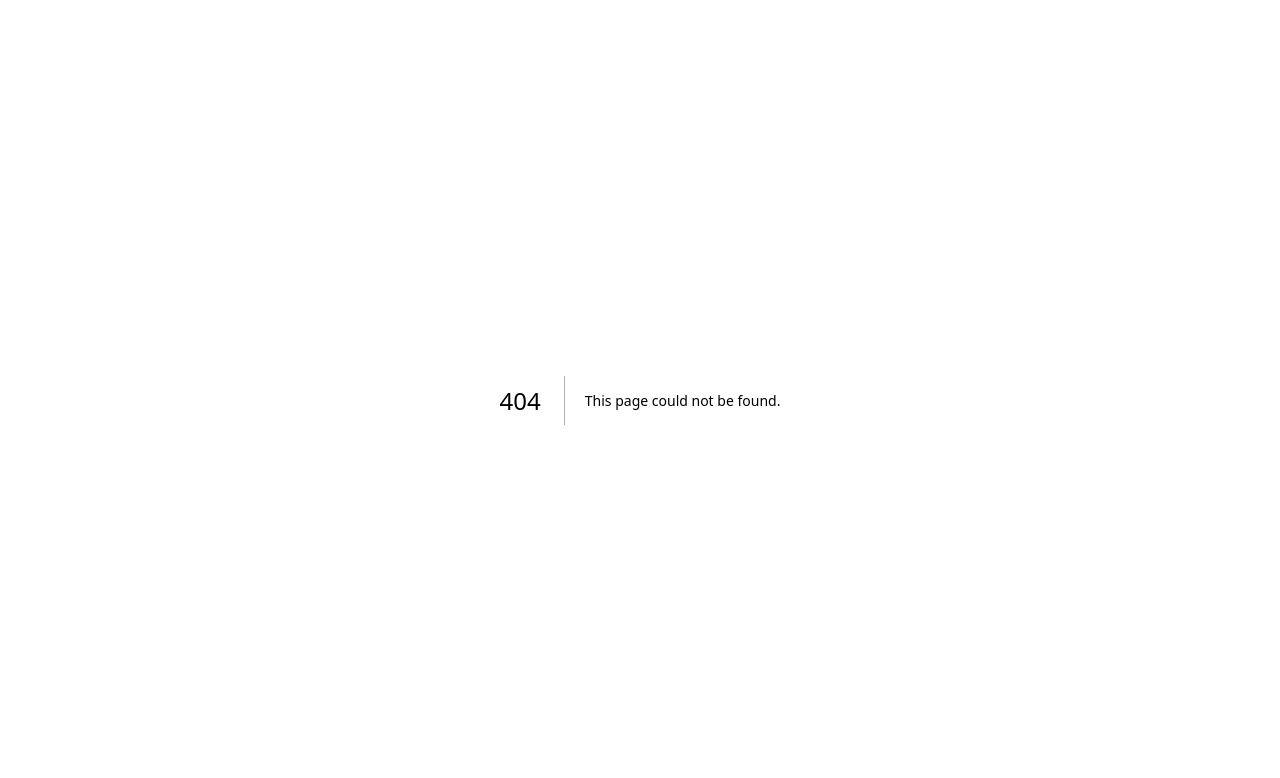
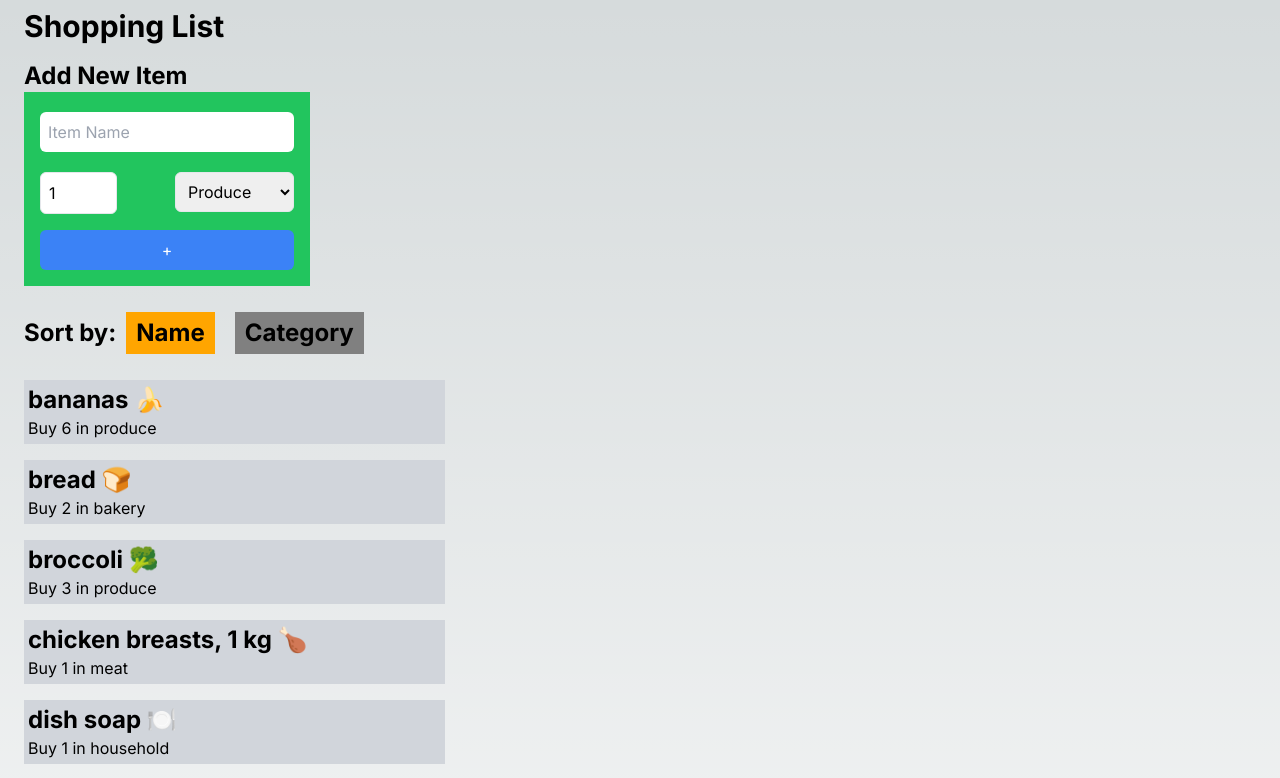
Before and after one commit to robelchane/cprg306-assignments, a Next.js app: page /week-6 in a window 1280 px wide. Before the commit this address had no page. Shown: the top 778 px of the page. Built offline with nearby package versions, Linux system fonts and the light colour scheme.

Commit message:
Week-6 Done

```diff
--- a/app/page.js
+++ b/app/page.js
@@ -8,6 +8,7 @@ export default function page(){
       <p><Link href="week-3">Week 3 Assignment</Link></p>
       <p><Link href="week-4">Week 4 Assignment</Link></p>
       <p><Link href="week-5">Week 5 Assignment</Link></p>
+      <p><Link href="week-6">Week 6 Assignment</Link></p>
     </div>
 
     </main>
--- /dev/null
+++ b/app/week-6/item-list.js
@@ -0,0 +1,62 @@
+"use client";
+import { useState } from 'react';
+import Item from './item';
+
+export default function ItemList({ items }) {
+  const [sortBy, setSortBy] = useState('name');
+  const [groupByCategory, setGroupByCategory] = useState(false);
+
+  // Sorting function
+  const sortItems = () => {
+    let sortedItems = [...items];
+
+    if (!groupByCategory) {
+      sortedItems.sort((a, b) => {
+        if (sortBy === 'name') {
+          return a.name.localeCompare(b.name);
+        } else if (sortBy === 'category') {
+          return a.category.localeCompare(b.category);
+        }
+      });
+    }
+
+    return sortedItems;
+  };
+
+  // Event handlers for sorting buttons
+  const handleSortByName = () => {
+    setSortBy('name');
+    setGroupByCategory(false);
+  };
+
+  const handleSortByCategory = () => {
+    setSortBy('category');
+    setGroupByCategory(false);
+  };
+
+  return (
+    <main>
+      <div className="text-2xl font-bold m-4">
+        Sort by:
+        {/* Sorting buttons */}
+        <button
+          onClick={handleSortByName}
+          style={{ background: sortBy === 'name' ? 'orange' : 'gray', margin: '10px', padding: '5px 10px'}}
+        >
+          Name
+        </button>
+        <button
+          onClick={handleSortByCategory}
+          style={{ background: sortBy === 'category' ? 'orange' : 'gray', margin: '10px', padding: '5px 10px' }}
+        >
+          Category
+        </button>
+      </div>
+      <div>
+        {sortItems().map((item) => (
+          <Item key={item.id} {...item} />
+        ))}
+      </div>
+    </main>
+  );
+}
--- /dev/null
+++ b/app/week-6/item.js
@@ -0,0 +1,9 @@
+export default function item(props){
+    return(
+        <div className="ml-4 mb-4 bg-gray-300 p-1 w-1/3">
+            <p className="text-2xl font-bold">{props.name}</p>
+            <p>Buy {props.quantity} in {props.category}</p>
+
+        </div>
+        );
+}
--- /dev/null
+++ b/app/week-6/item.json
@@ -0,0 +1,74 @@
+[
+    {
+      "id": "1h2GJKH12gkHG31h1H",
+      "name": "milk, 4 L 🥛",
+      "quantity": 1,
+      "category": "dairy"
+    },
+    {
+      "id": "2KJH3k2j3H1k2J3K1H",
+      "name": "bread 🍞",
+      "quantity": 2,
+      "category": "bakery"
+    },
+    {
+      "id": "3h2KJH3k2j3H1k2J3",
+      "name": "eggs, dozen 🥚",
+      "quantity": 2,
+      "category": "dairy"
+    },
+    {
+      "id": "4k2J3K1H2GJKH12gk",
+      "name": "bananas 🍌",
+      "quantity": 6,
+      "category": "produce"
+    },
+    {
+      "id": "5H1h1H2KJH3k2j3H",
+      "name": "broccoli 🥦",
+      "quantity": 3,
+      "category": "produce"
+    },
+    {
+      "id": "6H1k2J3K1H2GJKH1",
+      "name": "chicken breasts, 1 kg 🍗",
+      "quantity": 1,
+      "category": "meat"
+    },
+    {
+      "id": "7gkHG31h1H2KJH3k",
+      "name": "pasta sauce 🍝",
+      "quantity": 3,
+      "category": "canned goods"
+    },
+    {
+      "id": "8j3H1k2J3K1H2GJK",
+      "name": "spaghetti, 454 g 🍝",
+      "quantity": 2,
+      "category": "dry goods"
+    },
+    {
+      "id": "9H12gkHG31h1H2KJ",
+      "name": "toilet paper, 12 pack 🧻",
+      "quantity": 1,
+      "category": "household"
+    },
+    {
+      "id": "10H3k2j3H1k2J3K1",
+      "name": "paper towels, 6 pack",
+      "quantity": 1,
+      "category": "household"
+    },
+    {
+      "id": "11k2J3K1H2GJKH12",
+      "name": "dish soap 🍽️",
+      "quantity": 1,
+      "category": "household"
+    },
+    {
+      "id": "12GJKH12gkHG31h1",
+      "name": "hand soap 🧼",
+      "quantity": 4,
+      "category": "household"
+    }
+  ]
--- /dev/null
+++ b/app/week-6/new-item.js
@@ -0,0 +1,69 @@
+"use client";
+
+import { useState } from "react";
+
+export default function NewItem({ onAddItem }) {
+  const [name, setName] = useState('');
+  const [quantity, setQuantity] = useState(1);
+  const [category, setCategory] = useState('produce');
+
+  const handleSubmit = (event) => {
+    event.preventDefault();
+
+    const newId = Math.random().toString(36);
+    const newItem = { id:newId, name, quantity, category };
+    onAddItem(newItem);
+    console.log(newItem);
+
+    setName('');
+    setQuantity(1);
+    setCategory('produce');
+  };
+
+  return (
+    <div className="flex justify-left">
+      <form onSubmit={handleSubmit} className="bg-green-500 ml-4 p-4">
+        <div className="mb-4">
+          <input type="text" id="name" name="name" value={name}
+            onChange={(event) => setName(event.target.value.toLowerCase())}
+            required
+            placeholder="Item Name"
+            className="mt-1 p-2 rounded-md w-full"
+          />
+        </div>
+
+        <div className="flex justify-between">
+          <div className="w-1/3 pr-2">
+            <input type="number" id="quantity" name="quantity" min="1" max="99" value={quantity}
+              onChange={(event) => setQuantity(Number(event.target.value))}
+              className="mt-1 p-2 border rounded-md w-full"
+            />
+          </div>
+
+          <div className="w-1/2 pl-2">
+            <select id="category" name="category" value={category}
+              onChange={(event) => setCategory(event.target.value)}
+              className="mt-1 p-2 border rounded-md w-full"
+            >
+            <option value="produce">Produce</option>
+            <option value="dairy">Dairy</option>
+            <option value="bakery">Bakery</option>
+            <option value="meat">Meat</option>
+            <option value="frozen">Frozen Foods</option>
+            <option value="canned">Canned Goods</option>
+            <option value="dry">Dry Goods</option>
+            <option value="beverages">Beverages</option>
+            <option value="snacks">Snacks</option>
+            <option value="household">Household</option>
+            <option value="other">Other</option>
+            </select>
+          </div>
+        </div>
+
+        <button type="submit" className="bg-blue-500 text-white w-full p-2 mt-4 rounded-md hover:bg-blue-800">
+          +
+        </button>
+      </form>
+    </div>
+  );
+}
--- /dev/null
+++ b/app/week-6/page.js
@@ -0,0 +1,21 @@
+"use client";
+import { useState } from "react";
+import ItemList from "./item-list";
+import NewItem from "./new-item";
+import itemsData from "./item.json";
+
+export default function Page() {
+  const [items, setItems] = useState(itemsData);
+  const handleAddItem = (newItem) => {
+    setItems([...items, newItem]);
+  };
+
+  return (
+    <main className="p-2">
+      <p className="text-3xl font-bold mb-4 ml-4">Shopping List</p>
+      <p className="text-2xl font-bold ml-4">Add New Item</p>
+      <NewItem onAddItem={handleAddItem} />
+      <ItemList items={items} />
+    </main>
+  );
+}
```
